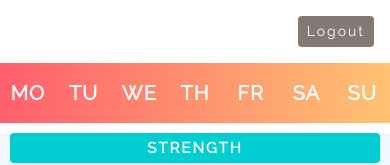
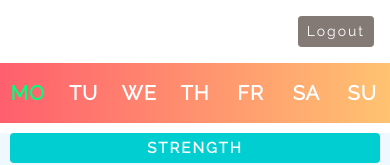
Before and after one commit to hips-app/hips-front, a Vue app: page /schedule in a window 390 px wide. Shown: the top 165 px of the page. Built offline with nearby package versions, Linux system fonts and the light colour scheme.

Commit message:
minor style bug fixed \schedule route

```diff
--- a/src/components/WeekdaysBar.vue
+++ b/src/components/WeekdaysBar.vue
@@ -62,8 +62,11 @@ export default {
     display: block;
     letter-spacing: 1px;
     border: none;
-    color: white;
     border-radius: 0;
+  }
+
+  .highlighted {
+    color: rgb(0, 255, 127) !important;
   }
 }
 </style>
```
